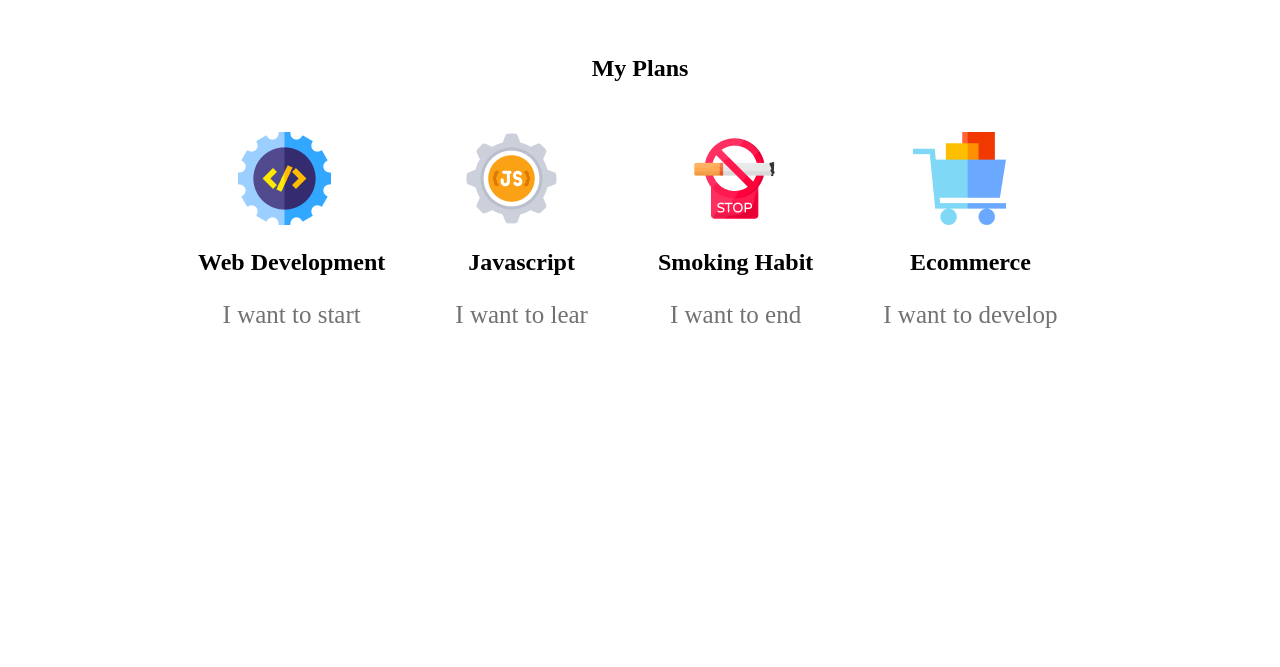
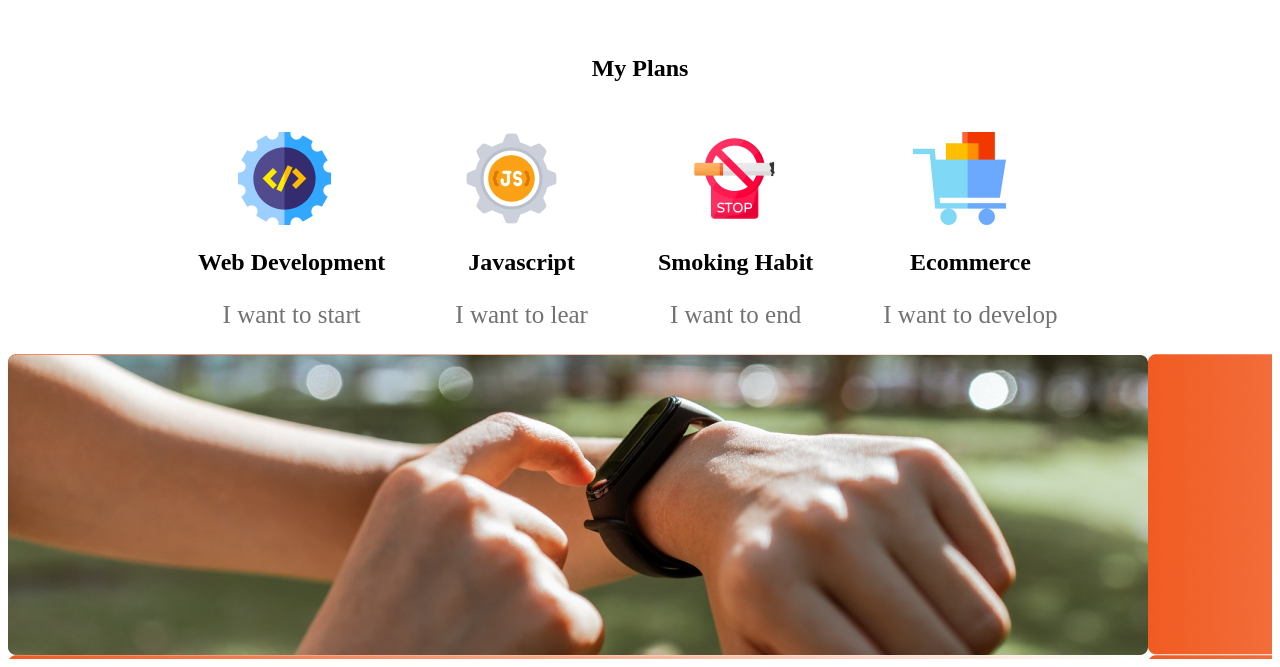
Before and after one commit to SabbirReturn/new-year-new-me-repo, a plain HTML site: page index.html in a window 1280 px wide. Shown: the part 1534-2201 px from the top of the page. Before the commit the page ends 1896 px from the top, so only its background shows below. Drawn offline with Linux system fonts and the light colour scheme.

Commit message:
Gradient

```diff
--- a/index.html
+++ b/index.html
@@ -68,5 +68,10 @@
             </div>
         </div>
     </section>
+    <section>
+        <div class="wantch-pic">
+            <img src="Assets/Image/watch.png" alt="">
+        </div>
+    </section>
 </body>
 </html>
--- a/styles/index.css
+++ b/styles/index.css
@@ -120,3 +120,8 @@
 .plan-title{
     text-align: center;
 }
+.wantch-pic{
+    background-image: url('../Assets/Gradient/gradient3.png');
+    transform:;
+
+}
```
